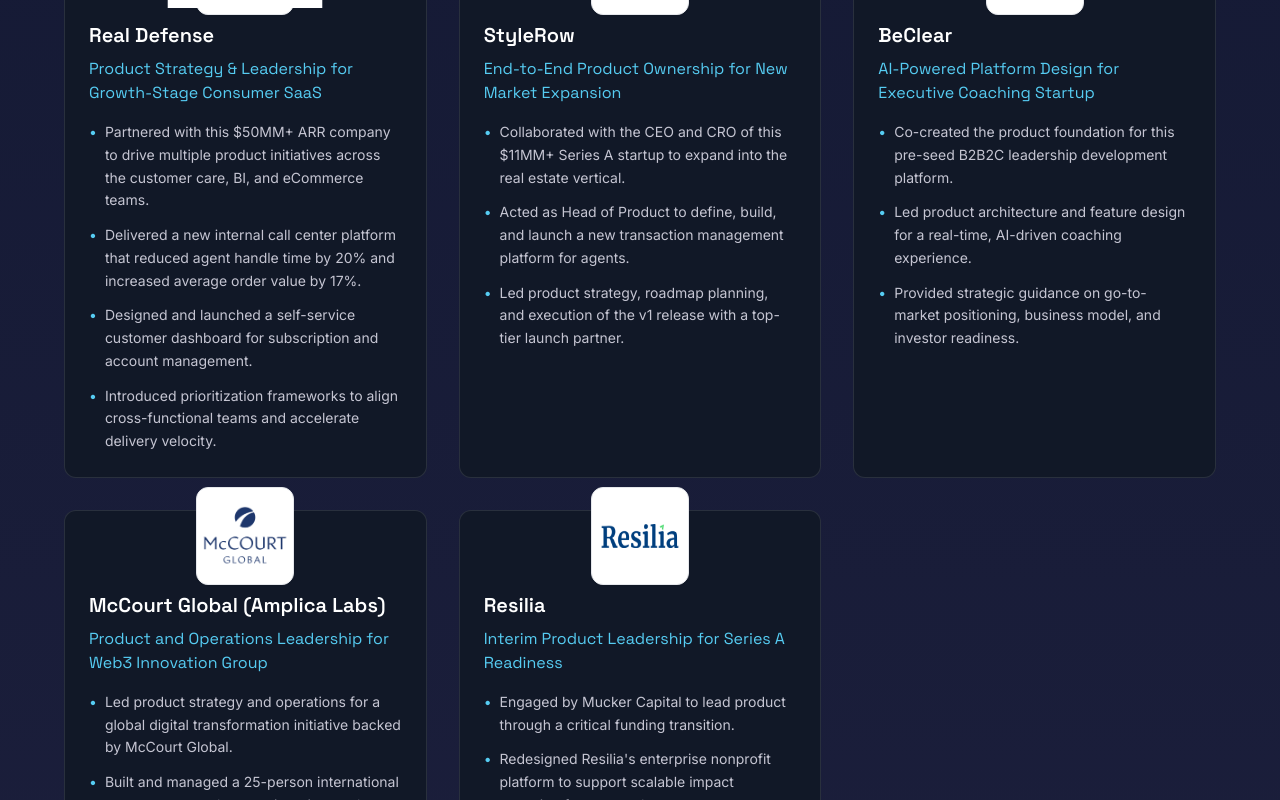
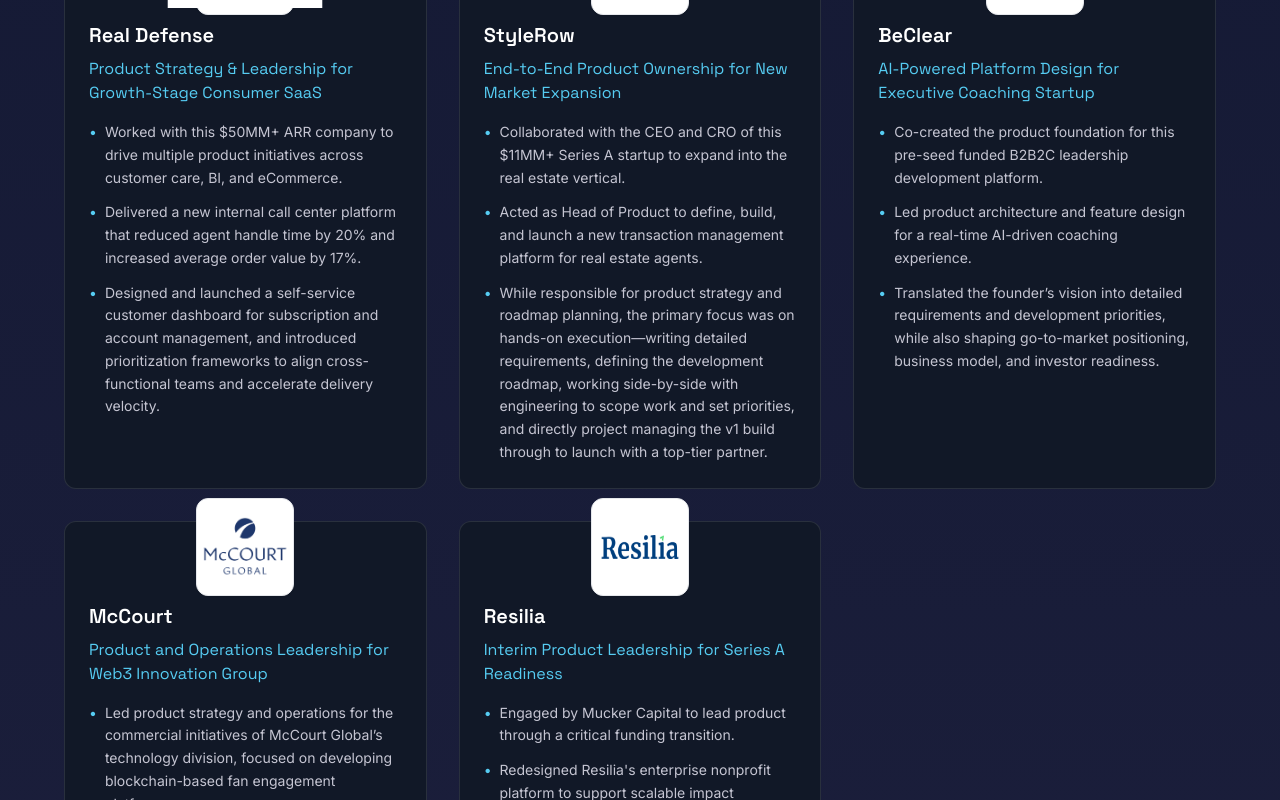
Before and after one commit to teejay73/noasa-consulting-launchpad, a React (Vite) app: page /client-success-stories in a window 1280 px wide. Shown: the part 560-1360 px from the top of the page. Built offline with nearby package versions, Linux system fonts and the light colour scheme.

Commit message:
Update client success stories copy
Updated `src/pages/ExampleClients.tsx` with new copy for Real Defense, StyleRow, BeClear, McCourt, and Resilia. This includes changes to company names for McCourt and updates to the descriptive bullets for each client.

```diff
--- a/src/pages/ExampleClients.tsx
+++ b/src/pages/ExampleClients.tsx
@@ -49,10 +49,9 @@ const ExampleClients = () => {
                   company="Real Defense"
                   subtitle="Product Strategy & Leadership for Growth-Stage Consumer SaaS"
                   bullets={[
-                    "Partnered with this $50MM+ ARR company to drive multiple product initiatives across the customer care, BI, and eCommerce teams.",
+                    "Worked with this $50MM+ ARR company to drive multiple product initiatives across customer care, BI, and eCommerce.",
                     "Delivered a new internal call center platform that reduced agent handle time by 20% and increased average order value by 17%.",
-                    "Designed and launched a self-service customer dashboard for subscription and account management.",
-                    "Introduced prioritization frameworks to align cross-functional teams and accelerate delivery velocity."
+                    "Designed and launched a self-service customer dashboard for subscription and account management, and introduced prioritization frameworks to align cross-functional teams and accelerate delivery velocity."
                   ]}
                   tileName="Real Defense"
                 />
@@ -61,8 +60,8 @@ const ExampleClients = () => {
                   subtitle="End-to-End Product Ownership for New Market Expansion"
                   bullets={[
                     "Collaborated with the CEO and CRO of this $11MM+ Series A startup to expand into the real estate vertical.",
-                    "Acted as Head of Product to define, build, and launch a new transaction management platform for agents.",
-                    "Led product strategy, roadmap planning, and execution of the v1 release with a top-tier launch partner."
+                    "Acted as Head of Product to define, build, and launch a new transaction management platform for real estate agents.",
+                    "While responsible for product strategy and roadmap planning, the primary focus was on hands-on execution—writing detailed requirements, defining the development roadmap, working side-by-side with engineering to scope work and set priorities, and directly project managing the v1 build through to launch with a top-tier partner."
                   ]}
                   tileName="StyleRow"
                 />
@@ -70,20 +69,20 @@ const ExampleClients = () => {
                   company="BeClear"
                   subtitle="AI-Powered Platform Design for Executive Coaching Startup"
                   bullets={[
-                    "Co-created the product foundation for this pre-seed B2B2C leadership development platform.",
-                    "Led product architecture and feature design for a real-time, AI-driven coaching experience.",
-                    "Provided strategic guidance on go-to-market positioning, business model, and investor readiness."
+                    "Co-created the product foundation for this pre-seed funded B2B2C leadership development platform.",
+                    "Led product architecture and feature design for a real-time AI-driven coaching experience.",
+                    "Translated the founder’s vision into detailed requirements and development priorities, while also shaping go-to-market positioning, business model, and investor readiness."
                   ]}
                   tileName="BeClear"
                 />
                 <WorkCard
-                  company="McCourt Global (Amplica Labs)"
+                  company="McCourt"
                   subtitle="Product and Operations Leadership for Web3 Innovation Group"
                   bullets={[
-                    "Led product strategy and operations for a global digital transformation initiative backed by McCourt Global.",
+                    "Led product strategy and operations for the commercial initiatives of McCourt Global’s technology division, focused on developing blockchain-based fan engagement platforms.",
                     "Built and managed a 25-person international team across product, engineering, and marketing.",
-                    "Designed and launched blockchain-based fan engagement platforms with Olympique de Marseille and Monaco Grand Prix, achieving 20%+ conversion and 91% retention.",
-                    "Secured board-level investment by presenting vision and commercial strategy for multiple Web3 applications."
+                    "Designed and launched platforms with Olympique de Marseille and Monaco Grand Prix, achieving a 91% retention rate, an NPS of 49, and industry-leading engagement metrics.",
+                    "Secured board-level investment by presenting the vision and commercial strategy for multiple Web3 applications."
                   ]}
                   tileName="McCourt Global"
                 />
```
